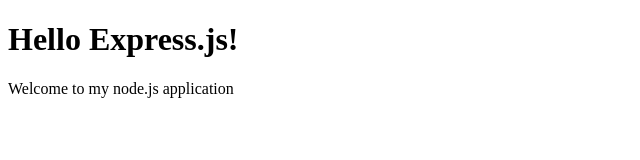
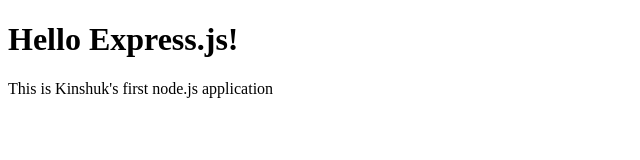
Before and after one commit to kinshuksaxena/web-server, a website: page public/index.html in a window 1280 px wide. Shown: the full height of the page, 0-640 px from the left. Drawn offline with Linux system fonts and the light colour scheme.

Commit message:
Index changed

```diff
--- a/public/index.html
+++ b/public/index.html
@@ -6,6 +6,6 @@
 	</head>
 	<body>
 		<h1>Hello Express.js!</h1>
-		<p>Welcome to my node.js application</p>
+		<p>This is Kinshuk's first node.js application</p>
 	</body>
 </html>
```
